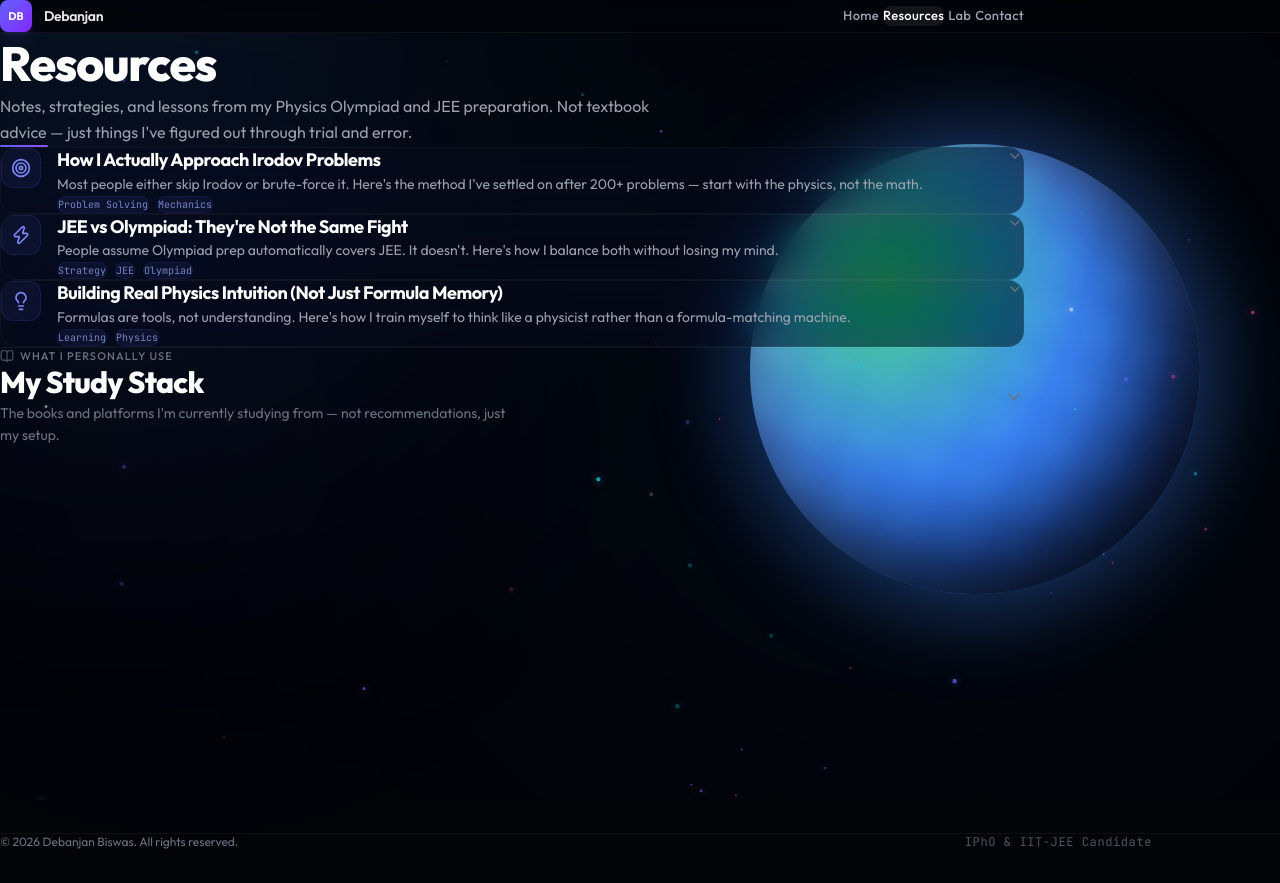
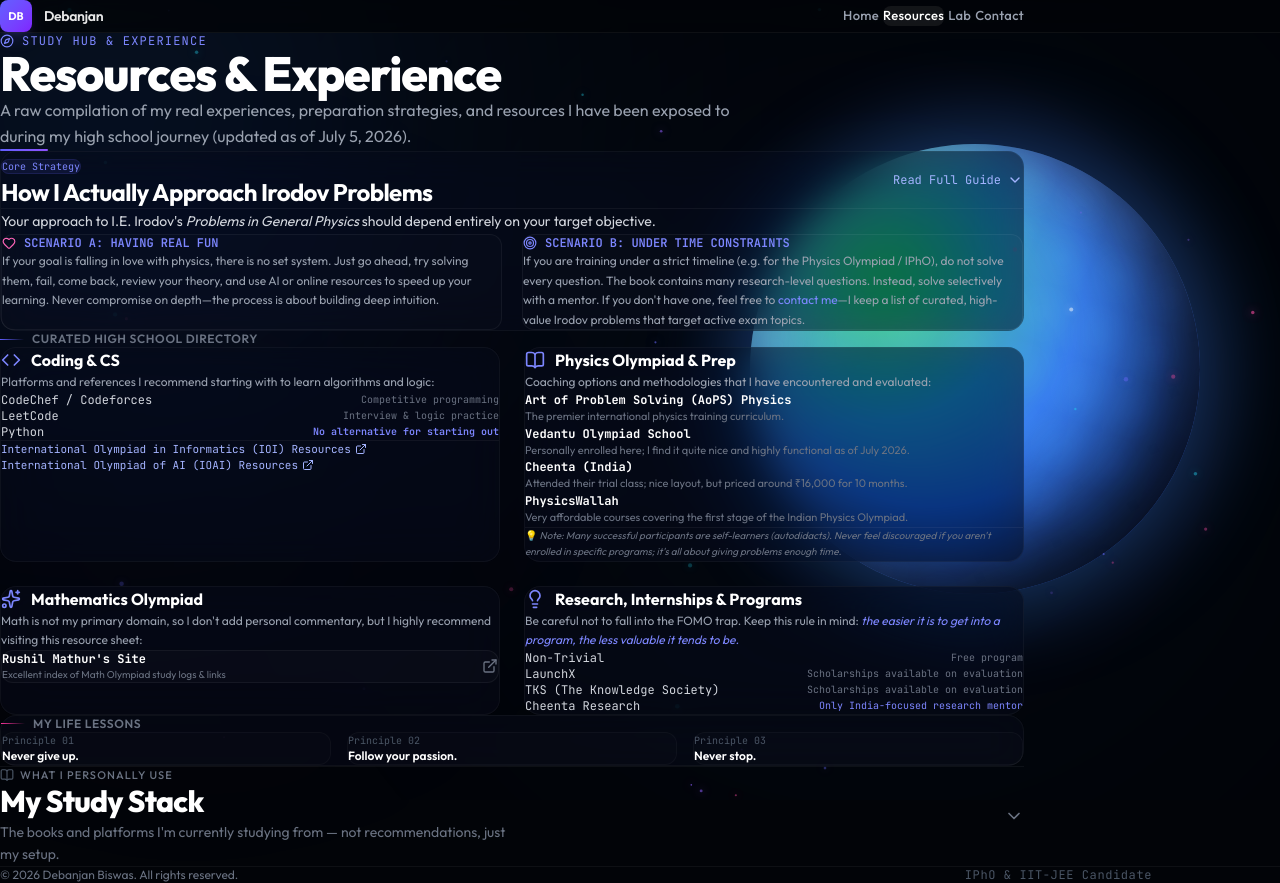
Before and after one commit to partofcosmos-site/debanjanbiswas, a Next.js app: page /resources in a window 1280 px wide. Before the commit the page ends 850 px from the top, so only its background shows below. Built offline with nearby package versions, Linux system fonts and the light colour scheme.

Commit message:
feat: integrate real student resources, coaching evaluations, and guide content

```diff
--- a/src/components/Projects.tsx
+++ b/src/components/Projects.tsx
@@ -1,7 +1,19 @@
 "use client";
 
 import React, { useState } from "react";
-import { BookOpen, Layers, Sparkles, Lightbulb, Target, Zap, ChevronDown, ChevronUp } from "lucide-react";
+import {
+  BookOpen,
+  Layers,
+  Sparkles,
+  Lightbulb,
+  Target,
+  Code,
+  ChevronDown,
+  ChevronUp,
+  ExternalLink,
+  Compass,
+  Heart
+} from "lucide-react";
 import { motion, AnimatePresence, Variants } from "framer-motion";
 import studentData from "../../data/studentData.json";
 
@@ -32,48 +44,9 @@
   },
 };
 
-const blogPosts = [
-  {
-    id: "how-i-approach-irodov",
-    title: "How I Actually Approach Irodov Problems",
-    summary: "Most people either skip Irodov or brute-force it. Here's the method I've settled on after 200+ problems — start with the physics, not the math.",
-    icon: Target,
-    tags: ["Problem Solving", "Mechanics"],
-    content: [
-      "The biggest mistake I made early on was jumping straight to equations. Irodov problems are designed to punish that. Every problem has a physical picture — if you can't draw it and explain what's happening in plain words, you're not ready to write F=ma.",
-      "My workflow: (1) Read the problem twice. (2) Draw the setup — forces, constraints, reference frames. (3) Identify what's conserved. (4) Only then pick your equations. This sounds slow but it cuts my average solve time in half because I stop going down wrong paths.",
-      "For mechanics specifically, always check: Is this a conservation problem? Is there a constraint I'm missing? Can I pick a smarter reference frame? These three questions solve 70% of Irodov mechanics."
-    ]
-  },
-  {
-    id: "jee-vs-olympiad-prep",
-    title: "JEE vs Olympiad: They're Not the Same Fight",
-    summary: "People assume Olympiad prep automatically covers JEE. It doesn't. Here's how I balance both without losing my mind.",
-    icon: Zap,
-    tags: ["Strategy", "JEE", "Olympiad"],
-    content: [
-      "JEE rewards speed and pattern recognition. Olympiad rewards depth and creative thinking. Training for one doesn't automatically make you good at the other.",
-      "My split: weekdays I focus on JEE-style timed problem sets (Pathfinder, previous year papers). Weekends I go deep — one or two hard Irodov/Krotov problems with no time pressure, just understanding.",
-      "The overlap is in fundamentals. If your Newton's laws intuition is rock solid, both exams become easier. So I spend dedicated time on conceptual clarity using Halliday before touching any problem book."
-    ]
-  },
-  {
-    id: "building-physics-intuition",
-    title: "Building Real Physics Intuition (Not Just Formula Memory)",
-    summary: "Formulas are tools, not understanding. Here's how I train myself to think like a physicist rather than a formula-matching machine.",
-    icon: Lightbulb,
-    tags: ["Learning", "Physics"],
-    content: [
-      "Every time I learn a new formula, I force myself to derive it from scratch at least once. Not memorize the derivation — actually re-derive it. If I can't, I don't understand the physics behind it.",
-      "I also do 'what-if' exercises: What if gravity was repulsive? What if friction was velocity-dependent? These aren't exam questions, but they train the kind of thinking that makes hard problems feel natural.",
-      "The best test of intuition: can you predict the answer's behavior before solving? Should it increase or decrease? What happens at extreme values? If your final answer contradicts your prediction, either your intuition or your math is wrong — figure out which."
-    ]
-  }
-];
-
 export default function Projects() {
-  const [expandedPost, setExpandedPost] = useState<string | null>(null);
   const [showStack, setShowStack] = useState(false);
+  const [irodovExpanded, setIrodovExpanded] = useState(false);
 
   return (
     <section className="relative min-h-screen px-6 max-w-5xl mx-auto z-10 pt-16 sm:pt-20 pb-20 flex flex-col justify-start">
@@ -86,94 +59,260 @@
         initial="hidden"
         whileInView="visible"
         viewport={{ once: true, margin: "-80px" }}
-        className="space-y-20 relative z-10 w-full"
+        className="space-y-16 relative z-10 w-full"
       >
         {/* Page Header */}
-        <motion.div variants={itemVariants} className="space-y-4 max-w-2xl">
-          <h1 className="text-4xl sm:text-5xl font-extrabold tracking-tight text-white leading-tight">
-            Resources
+        <motion.div variants={itemVariants} className="space-y-4 max-w-3xl">
+          <div className="flex items-center gap-2 text-indigo-400 text-xs font-mono tracking-widest uppercase">
+            <Compass className="w-3.5 h-3.5" /> Study Hub &amp; Experience
+          </div>
+          <h1 className="text-4xl sm:text-5xl font-extrabold tracking-tight text-white leading-none">
+            Resources &amp; Experience
           </h1>
-          <p className="text-gray-400 text-base leading-relaxed">
-            Notes, strategies, and lessons from my Physics Olympiad and JEE preparation.
-            Not textbook advice — just things I&apos;ve figured out through trial and error.
+          <p className="text-gray-400 text-sm sm:text-base leading-relaxed">
+            A raw compilation of my real experiences, preparation strategies, and resources I have been exposed to during my high school journey (updated as of July 5, 2026).
           </p>
           <div className="w-12 h-0.5 bg-gradient-to-r from-indigo-500 to-violet-500 rounded-full" />
         </motion.div>
 
-        {/* Blog-style Posts */}
-        <motion.div variants={containerVariants} className="space-y-6">
-          {blogPosts.map((post) => {
-            const isExpanded = expandedPost === post.id;
-            const Icon = post.icon;
-            return (
-              <motion.article
-                key={post.id}
-                variants={itemVariants}
-                className="glass-panel rounded-2xl overflow-hidden transition-all duration-300"
+        {/* Feature Article: How I Approach Irodov */}
+        <motion.div variants={itemVariants} className="glass-panel rounded-2xl p-6 sm:p-8 space-y-6">
+          <div className="flex flex-col sm:flex-row sm:items-center justify-between gap-4 border-b border-white/5 pb-5">
+            <div className="space-y-1.5">
+              <span className="text-[10px] font-mono text-indigo-400 bg-indigo-500/10 px-2.5 py-1 rounded-full border border-indigo-500/15">
+                Core Strategy
+              </span>
+              <h2 className="text-xl sm:text-2xl font-bold text-white tracking-tight pt-1">
+                How I Actually Approach Irodov Problems
+              </h2>
+            </div>
+            <button
+              onClick={() => setIrodovExpanded(!irodovExpanded)}
+              className="text-xs font-mono text-indigo-300 hover:text-indigo-200 transition-colors flex items-center gap-1.5 self-start sm:self-center cursor-pointer"
             >
-                <button
-                  onClick={() => setExpandedPost(isExpanded ? null : post.id)}
-                  className="w-full text-left p-6 sm:p-8 cursor-pointer"
-                >
-                  <div className="flex items-start gap-4">
-                    <div className="w-10 h-10 rounded-xl bg-indigo-500/8 border border-indigo-500/15 flex items-center justify-center flex-shrink-0 mt-0.5">
-                      <Icon className="w-5 h-5 text-indigo-400" />
+              {irodovExpanded ? "Read Less" : "Read Full Guide"}
+              {irodovExpanded ? <ChevronUp className="w-4 h-4" /> : <ChevronDown className="w-4 h-4" />}
+            </button>
           </div>
-                    <div className="flex-1 min-w-0">
-                      <div className="flex items-start justify-between gap-4">
-                        <h3 className="text-lg font-bold text-white tracking-tight leading-snug">
-                          {post.title}
-                        </h3>
-                        <div className="flex-shrink-0 mt-1">
-                          {isExpanded ? (
-                            <ChevronUp className="w-4 h-4 text-gray-500" />
-                          ) : (
-                            <ChevronDown className="w-4 h-4 text-gray-500" />
-                          )}
+
+          <div className="space-y-4 text-gray-300 text-sm leading-[1.8]">
+            <p>
+              Your approach to I.E. Irodov&apos;s <em>Problems in General Physics</em> should depend entirely on your target objective.
+            </p>
+
+            <div className="grid grid-cols-1 md:grid-cols-2 gap-5 pt-2">
+              <div className="p-5 rounded-xl bg-white/[0.01] border border-white/5 space-y-3">
+                <div className="flex items-center gap-2 text-indigo-400 text-xs font-mono font-semibold uppercase">
+                  <Heart className="w-3.5 h-3.5 text-pink-400" /> Scenario A: Having Real Fun
+                </div>
+                <p className="text-gray-400 text-xs leading-relaxed">
+                  If your goal is falling in love with physics, there is no set system. Just go ahead, try solving them, fail, come back, review your theory, and use AI or online resources to speed up your learning. Never compromise on depth—the process is about building deep intuition.
+                </p>
+              </div>
+
+              <div className="p-5 rounded-xl bg-white/[0.01] border border-white/5 space-y-3">
+                <div className="flex items-center gap-2 text-indigo-400 text-xs font-mono font-semibold uppercase">
+                  <Target className="w-3.5 h-3.5" /> Scenario B: Under Time Constraints
+                </div>
+                <p className="text-gray-400 text-xs leading-relaxed">
+                  If you are training under a strict timeline (e.g. for the Physics Olympiad / IPhO), do not solve every question. The book contains many research-level questions. Instead, solve selectively with a mentor. If you don&apos;t have one, feel free to <a href="/contact" className="text-indigo-400 hover:underline">contact me</a>—I keep a list of curated, high-value Irodov problems that target active exam topics.
+                </p>
               </div>
             </div>
-                      <p className="text-gray-400 text-sm leading-relaxed mt-2">
-                        {post.summary}
-                      </p>
-                      <div className="flex flex-wrap gap-2 mt-3">
-                        {post.tags.map((tag) => (
-                          <span key={tag} className="text-[10px] font-mono text-indigo-300/70 bg-indigo-500/8 border border-indigo-500/10 px-2 py-0.5 rounded-full">
-                            {tag}
-                          </span>
-                        ))}
-                      </div>
-                    </div>
-                  </div>
-                </button>
 
             <AnimatePresence>
-                  {isExpanded && (
+              {irodovExpanded && (
                 <motion.div
                   initial={{ height: 0, opacity: 0 }}
                   animate={{ height: "auto", opacity: 1 }}
                   exit={{ height: 0, opacity: 0 }}
-                      transition={{ duration: 0.3, ease: "easeInOut" }}
-                      className="overflow-hidden"
+                  transition={{ duration: 0.3 }}
+                  className="overflow-hidden space-y-4 pt-2 border-t border-white/5"
                 >
-                      <div className="px-6 sm:px-8 pb-8 pl-[4.5rem] sm:pl-[5.5rem] space-y-4 border-t border-white/5 pt-6">
-                        {post.content.map((para, i) => (
-                          <p key={i} className="text-gray-300 text-sm leading-[1.85]">
-                            {para}
+                  <div className="bg-indigo-500/[0.03] border border-indigo-500/10 p-4 rounded-xl">
+                    <span className="text-[10px] font-mono text-indigo-400 uppercase font-semibold block mb-1">
+                      Rule #1: Solution Discipline
+                    </span>
+                    <p className="text-xs text-gray-300 leading-relaxed">
+                      Never look at the solution before deeply trying the problem. Always do the opposite: spend solid time wrestling with the question first, and only check the solution when you have exhausted all physics approaches. It&apos;s a simple rule, but it is the only way to build independent solving power.
                     </p>
-                        ))}
                   </div>
+                  <p className="text-xs text-gray-400">
+                    When you sit down to solve, start by dissecting the dynamics and drawing the physical picture. Focus on what quantities are conserved (momentum, energy, angular momentum) and define your boundary conditions before doing any algebraic manipulation.
+                  </p>
                 </motion.div>
               )}
             </AnimatePresence>
-              </motion.article>
-            );
-          })}
+          </div>
+        </motion.div>
+
+        {/* Resources Directories Grouped by Category */}
+        <div className="space-y-10">
+          <h2 className="text-xs font-semibold uppercase tracking-wider text-gray-500 flex items-center gap-2">
+            <span className="w-6 h-px bg-gradient-to-r from-indigo-500 to-transparent" />
+            Curated High School Directory
+          </h2>
+
+          <div className="grid grid-cols-1 md:grid-cols-2 gap-6">
+
+            {/* Coding & Computer Science */}
+            <motion.div variants={itemVariants} className="glass-panel rounded-2xl p-6 space-y-4">
+              <div className="flex items-center gap-2.5 text-indigo-400">
+                <Code className="w-5 h-5" />
+                <h3 className="font-bold text-white text-base">Coding &amp; CS</h3>
+              </div>
+              <p className="text-xs text-gray-400 leading-relaxed">
+                Platforms and references I recommend starting with to learn algorithms and logic:
+              </p>
+              <ul className="space-y-2.5 pt-1 text-xs">
+                <li className="flex justify-between items-center text-gray-300 font-mono">
+                  <span>CodeChef / Codeforces</span>
+                  <span className="text-[10px] text-gray-500">Competitive programming</span>
+                </li>
+                <li className="flex justify-between items-center text-gray-300 font-mono">
+                  <span>LeetCode</span>
+                  <span className="text-[10px] text-gray-500">Interview &amp; logic practice</span>
+                </li>
+                <li className="flex justify-between items-center text-gray-300 font-mono">
+                  <span>Python</span>
+                  <span className="text-[10px] text-indigo-400 font-semibold">No alternative for starting out</span>
+                </li>
+              </ul>
+              <div className="pt-3 border-t border-white/5 space-y-2">
+                <a
+                  href="https://ioinformatics.org/"
+                  target="_blank"
+                  rel="noreferrer"
+                  className="text-[11px] text-indigo-300 hover:text-indigo-200 transition-colors flex items-center gap-1 font-mono"
+                >
+                  International Olympiad in Informatics (IOI) Resources <ExternalLink className="w-3 h-3" />
+                </a>
+                <a
+                  href="https://ioai-official.org/"
+                  target="_blank"
+                  rel="noreferrer"
+                  className="text-[11px] text-indigo-300 hover:text-indigo-200 transition-colors flex items-center gap-1 font-mono"
+                >
+                  International Olympiad of AI (IOAI) Resources <ExternalLink className="w-3 h-3" />
+                </a>
+              </div>
+            </motion.div>
+
+            {/* Physics Olympiad & Prep */}
+            <motion.div variants={itemVariants} className="glass-panel rounded-2xl p-6 space-y-4">
+              <div className="flex items-center gap-2.5 text-indigo-400">
+                <BookOpen className="w-5 h-5" />
+                <h3 className="font-bold text-white text-base">Physics Olympiad &amp; Prep</h3>
+              </div>
+              <p className="text-xs text-gray-400 leading-relaxed">
+                Coaching options and methodologies that I have encountered and evaluated:
+              </p>
+              <ul className="space-y-3 pt-1 text-xs">
+                <li className="text-gray-300">
+                  <strong className="text-white font-mono block">Art of Problem Solving (AoPS) Physics</strong>
+                  <span className="text-gray-500 text-[11px] leading-relaxed">The premier international physics training curriculum.</span>
+                </li>
+                <li className="text-gray-300">
+                  <strong className="text-white font-mono block">Vedantu Olympiad School</strong>
+                  <span className="text-gray-500 text-[11px] leading-relaxed">Personally enrolled here; I find it quite nice and highly functional as of July 2026.</span>
+                </li>
+                <li className="text-gray-300">
+                  <strong className="text-white font-mono block">Cheenta (India)</strong>
+                  <span className="text-gray-500 text-[11px] leading-relaxed">Attended their trial class; nice layout, but priced around ₹16,000 for 10 months.</span>
+                </li>
+                <li className="text-gray-300">
+                  <strong className="text-white font-mono block">PhysicsWallah</strong>
+                  <span className="text-gray-500 text-[11px] leading-relaxed">Very affordable courses covering the first stage of the Indian Physics Olympiad.</span>
+                </li>
+              </ul>
+              <div className="pt-2 border-t border-white/5 text-[10px] leading-relaxed text-gray-500">
+                💡 <span className="italic">Note: Many successful participants are self-learners (autodidacts). Never feel discouraged if you aren&apos;t enrolled in specific programs; it&apos;s all about giving problems enough time.</span>
+              </div>
+            </motion.div>
+
+            {/* Mathematics Olympiad */}
+            <motion.div variants={itemVariants} className="glass-panel rounded-2xl p-6 space-y-4">
+              <div className="flex items-center gap-2.5 text-indigo-400">
+                <Sparkles className="w-5 h-5" />
+                <h3 className="font-bold text-white text-base">Mathematics Olympiad</h3>
+              </div>
+              <p className="text-xs text-gray-400 leading-relaxed">
+                Math is not my primary domain, so I don&apos;t add personal commentary, but I highly recommend visiting this resource sheet:
+              </p>
+              <div className="pt-1">
+                <a
+                  href="https://www.rushilmathur.com/"
+                  target="_blank"
+                  rel="noreferrer"
+                  className="group rounded-xl p-4 bg-white/[0.02] border border-white/5 flex items-center justify-between hover:bg-white/[0.04] transition-all duration-300"
+                >
+                  <div className="space-y-1">
+                    <h4 className="text-xs font-bold text-white font-mono">Rushil Mathur&apos;s Site</h4>
+                    <p className="text-[10px] text-gray-500">Excellent index of Math Olympiad study logs &amp; links</p>
+                  </div>
+                  <ExternalLink className="w-4 h-4 text-gray-500 group-hover:text-indigo-400 transition-colors" />
+                </a>
+              </div>
+            </motion.div>
+
+            {/* Research & Programs */}
+            <motion.div variants={itemVariants} className="glass-panel rounded-2xl p-6 space-y-4">
+              <div className="flex items-center gap-2.5 text-indigo-400">
+                <Lightbulb className="w-5 h-5" />
+                <h3 className="font-bold text-white text-base">Research, Internships &amp; Programs</h3>
+              </div>
+              <p className="text-xs text-gray-400 leading-relaxed">
+                Be careful not to fall into the FOMO trap. Keep this rule in mind: <span className="text-indigo-400 italic">the easier it is to get into a program, the less valuable it tends to be.</span>
+              </p>
+              <ul className="space-y-2 pt-1 text-xs">
+                <li className="text-gray-300 flex justify-between items-center font-mono">
+                  <span>Non-Trivial</span>
+                  <span className="text-[10px] text-gray-500">Free program</span>
+                </li>
+                <li className="text-gray-300 flex justify-between items-center font-mono">
+                  <span>LaunchX</span>
+                  <span className="text-[10px] text-gray-500">Scholarships available on evaluation</span>
+                </li>
+                <li className="text-gray-300 flex justify-between items-center font-mono">
+                  <span>TKS (The Knowledge Society)</span>
+                  <span className="text-[10px] text-gray-500">Scholarships available on evaluation</span>
+                </li>
+                <li className="text-gray-300 flex justify-between items-center font-mono">
+                  <span>Cheenta Research</span>
+                  <span className="text-[10px] text-indigo-400">Only India-focused research mentor</span>
+                </li>
+              </ul>
+            </motion.div>
+
+          </div>
+        </div>
+
+        {/* Life Lessons & Core Principles */}
+        <motion.div variants={itemVariants} className="glass-panel rounded-2xl p-6 sm:p-8 space-y-4 bg-gradient-to-r from-indigo-950/10 to-violet-950/10">
+          <h3 className="text-xs font-semibold uppercase tracking-wider text-gray-500 flex items-center gap-2">
+            <span className="w-6 h-px bg-gradient-to-r from-pink-500 to-transparent" />
+            My Life Lessons
+          </h3>
+          <div className="grid grid-cols-1 sm:grid-cols-3 gap-4 pt-1 text-center sm:text-left">
+            <div className="p-4 rounded-xl bg-white/[0.01] border border-white/[0.03]">
+              <span className="text-[10px] font-mono text-gray-600 block mb-1">Principle 01</span>
+              <p className="text-xs font-semibold text-white">Never give up.</p>
+            </div>
+            <div className="p-4 rounded-xl bg-white/[0.01] border border-white/[0.03]">
+              <span className="text-[10px] font-mono text-gray-600 block mb-1">Principle 02</span>
+              <p className="text-xs font-semibold text-white">Follow your passion.</p>
+            </div>
+            <div className="p-4 rounded-xl bg-white/[0.01] border border-white/[0.03]">
+              <span className="text-[10px] font-mono text-gray-600 block mb-1">Principle 03</span>
+              <p className="text-xs font-semibold text-white">Never stop.</p>
+            </div>
+          </div>
         </motion.div>
 
         {/* Divider */}
         <div className="border-t border-white/5" />
 
-        {/* My Study Stack — collapsible bottom section */}
+        {/* Collapsible Study Stack */}
         <motion.div variants={containerVariants} className="space-y-8">
           <motion.div variants={itemVariants}>
             <button
@@ -187,7 +326,7 @@
                 <h2 className="text-2xl sm:text-3xl font-extrabold tracking-tight text-white leading-tight group-hover:text-gray-200 transition-colors">
                   My Study Stack
                 </h2>
-                <p className="text-gray-500 text-sm leading-relaxed max-w-lg">
+                <p className="text-gray-500 text-xs sm:text-sm leading-relaxed max-w-lg">
                   The books and platforms I&apos;m currently studying from — not recommendations, just my setup.
                 </p>
               </div>
```
Lines whose indentation alone changed are shown as unchanged.
